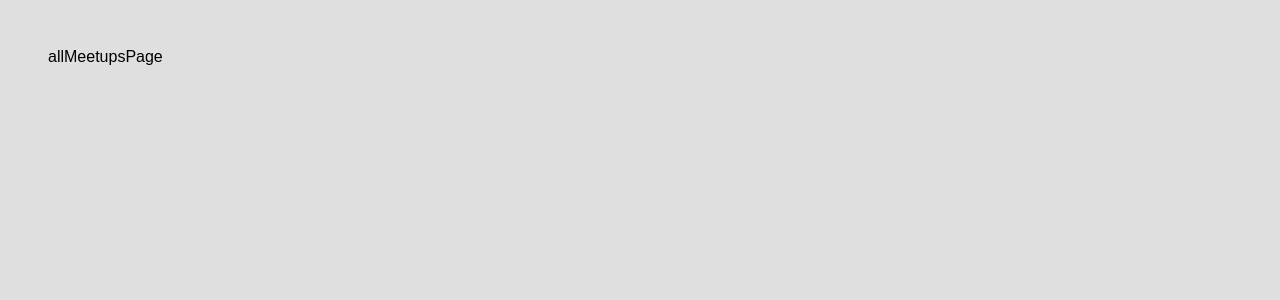
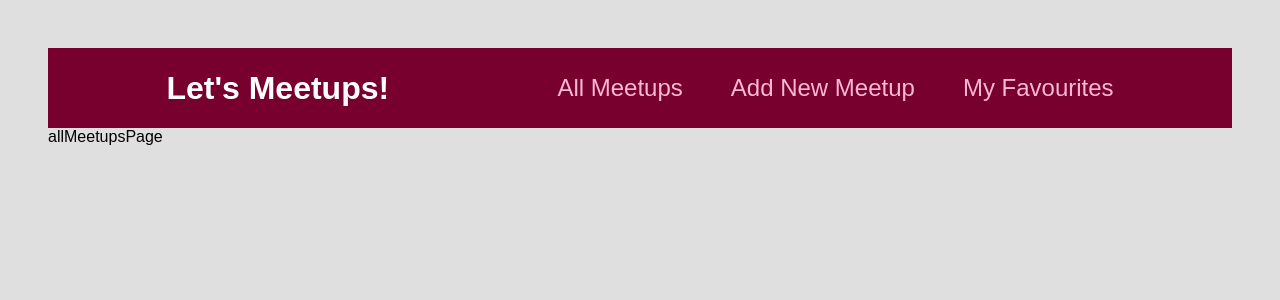
Before and after one commit to AurlinD/lets-meetup, a React (Create React App) app: page / in a window 1280 px wide. Shown: the top 300 px of the page. Built offline with nearby package versions, Linux system fonts and the light colour scheme.

Commit message:
initialized header with css

```diff
--- a/src/App.js
+++ b/src/App.js
@@ -2,10 +2,12 @@
 import AllMeetupsPage from "./pages/AllMeetups";
 import NewMeetupsPage from "./pages/NewMeetup";
 import FavouritesPage from "./pages/Favourites";
+import MainNavigation from "./components/layouts/MainNavigation";
 
 function App() {
   return (
     <div>
+      <MainNavigation />
       <Routes>
         <Route path="/" element={<AllMeetupsPage />} />
         <Route path="/new-meetup" element={<NewMeetupsPage />} />
--- /dev/null
+++ b/src/components/layouts/MainNavigation.js
@@ -0,0 +1,25 @@
+import { Link } from "react-router-dom";
+import classes from "./MainNavigation.module.css";
+
+function MainNavigation() {
+  return (
+    <header className={classes.header}>
+      <div className={classes.logo}>Let's Meetups!</div>
+      <nav>
+        <ul>
+          <li>
+            <Link to="/">All Meetups</Link>
+          </li>
+          <li>
+            <Link to="/new-meetup">Add New Meetup</Link>
+          </li>
+          <li>
+            <Link to="/favourites">My Favourites</Link>
+          </li>
+        </ul>
+      </nav>
+    </header>
+  );
+}
+
+export default MainNavigation;
--- /dev/null
+++ b/src/components/layouts/MainNavigation.module.css
@@ -0,0 +1,47 @@
+.header {
+  width: 100%;
+  height: 5rem;
+  display: flex;
+  align-items: center;
+  justify-content: space-between;
+  background-color: #77002e;
+  padding: 0 10%;
+}
+
+.logo {
+  font-size: 2rem;
+  color: white;
+  font-weight: bold;
+}
+
+.header ul {
+  list-style: none;
+  margin: 0;
+  padding: 0;
+  display: flex;
+  align-items: baseline;
+}
+
+.header li {
+  margin-left: 3rem;
+}
+
+.header a {
+  text-decoration: none;
+  font-size: 1.5rem;
+  color: #fcb8d2;
+}
+
+.header a:hover,
+.header a:active,
+.header a.active {
+  color: white;
+}
+
+.badge {
+  background-color: #cc2062;
+  color: white;
+  border-radius: 12px;
+  padding: 0 1rem;
+  margin-left: 0.5rem;
+}
```
